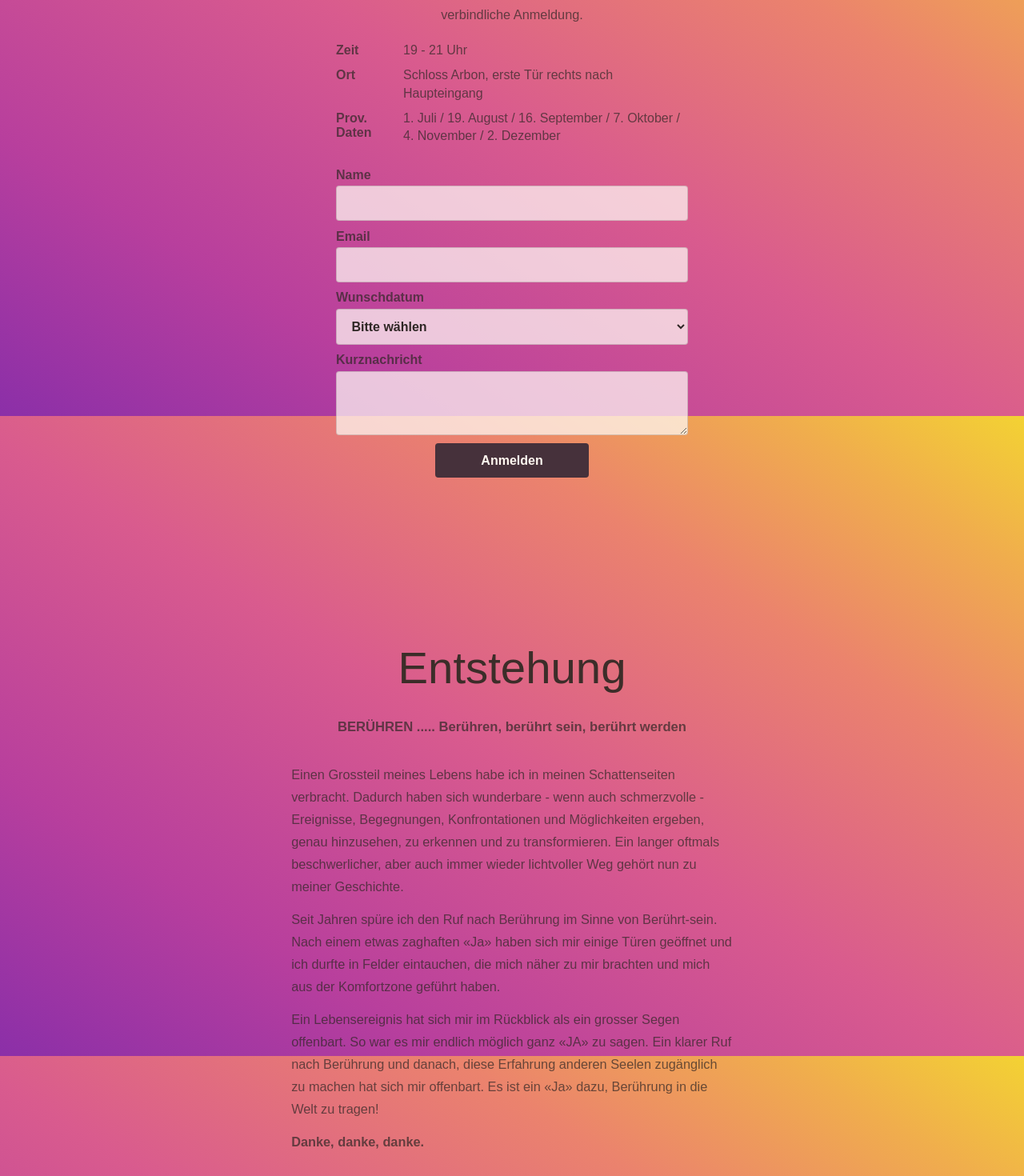
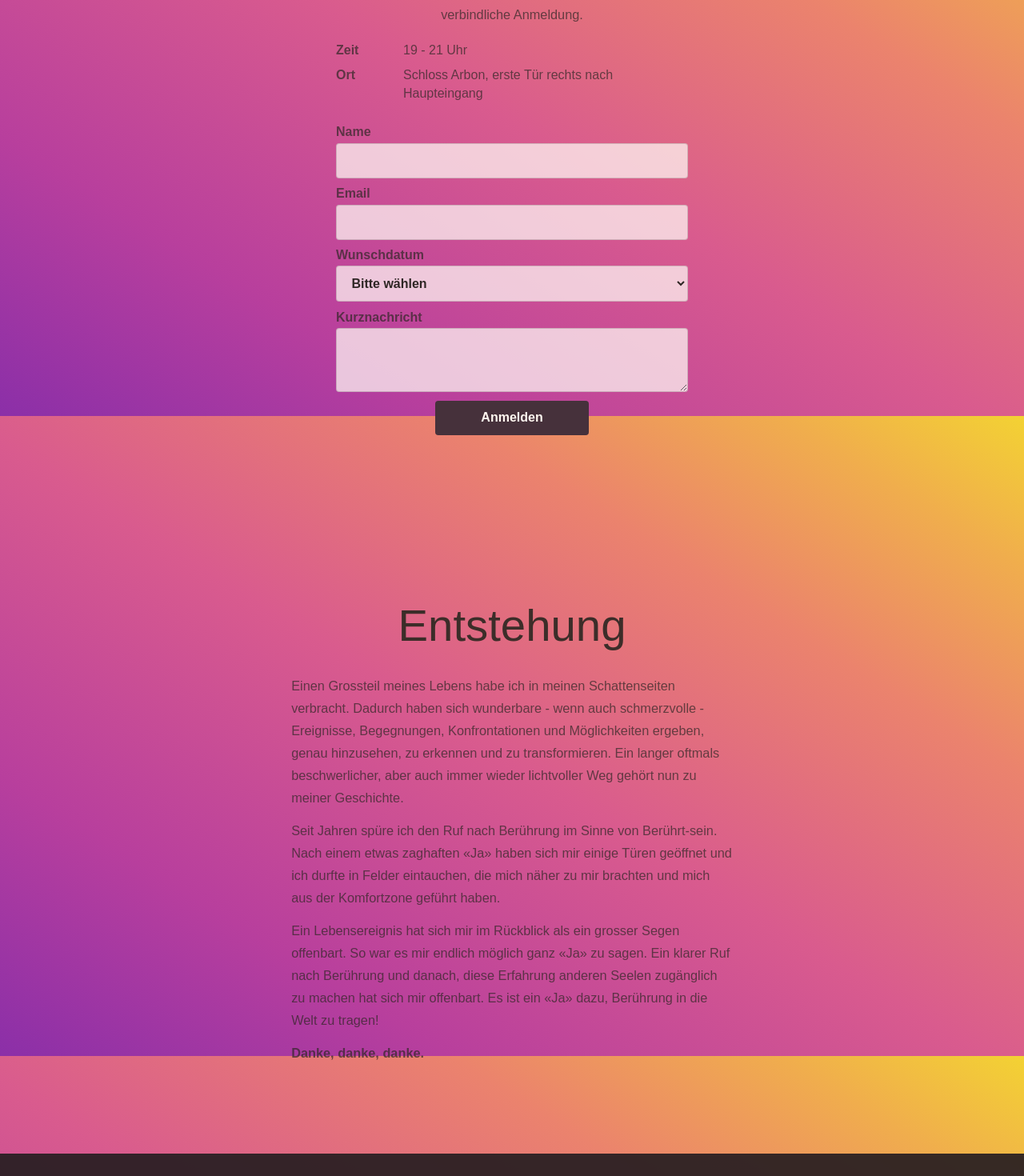
Before and after one commit to GaborElAyoubi/Podolski-site, a React (Vite) app: page / in a window 1280 px wide. Shown: the part 1880-3350 px from the top of the page at 80% size. Built offline with nearby package versions, Linux system fonts and the light colour scheme; a web font is replaced by a local one.

Commit message:
Adapt wishes from customer about text

```diff
--- a/src/content/siteContent.ts
+++ b/src/content/siteContent.ts
@@ -62,8 +62,6 @@ export const siteContent = {
       timeValue: '19 - 21 Uhr',
       locationLabel: 'Ort',
       locationValue: 'Schloss Arbon, erste Tür rechts nach Haupteingang',
-      datesLabel: 'Prov. Daten',
-      datesSelectLabel: 'Provisorisches Datum wählen',
       datesPlaceholder: 'Bitte wählen',
       options: [
         { label: '1. Juli', value: '2026-07-01' },
@@ -86,11 +84,10 @@ export const siteContent = {
   },
   about: {
     title: 'Entstehung',
-    lede: 'BERÜHREN ..... Berühren, berührt sein, berührt werden',
     paragraphs: [
       'Einen Grossteil meines Lebens habe ich in meinen Schattenseiten verbracht. Dadurch haben sich wunderbare - wenn auch schmerzvolle - Ereignisse, Begegnungen, Konfrontationen und Möglichkeiten ergeben, genau hinzusehen, zu erkennen und zu transformieren. Ein langer oftmals beschwerlicher, aber auch immer wieder lichtvoller Weg gehört nun zu meiner Geschichte.',
       'Seit Jahren spüre ich den Ruf nach Berührung im Sinne von Berührt-sein. Nach einem etwas zaghaften «Ja» haben sich mir einige Türen geöffnet und ich durfte in Felder eintauchen, die mich näher zu mir brachten und mich aus der Komfortzone geführt haben.',
-      'Ein Lebensereignis hat sich mir im Rückblick als ein grosser Segen offenbart. So war es mir endlich möglich ganz «JA» zu sagen. Ein klarer Ruf nach Berührung und danach, diese Erfahrung anderen Seelen zugänglich zu machen hat sich mir offenbart. Es ist ein «Ja» dazu, Berührung in die Welt zu tragen!',
+      'Ein Lebensereignis hat sich mir im Rückblick als ein grosser Segen offenbart. So war es mir endlich möglich ganz «Ja» zu sagen. Ein klarer Ruf nach Berührung und danach, diese Erfahrung anderen Seelen zugänglich zu machen hat sich mir offenbart. Es ist ein «Ja» dazu, Berührung in die Welt zu tragen!',
     ],
     thanks: 'Danke, danke, danke.',
   },
--- a/src/sections/About/About.tsx
+++ b/src/sections/About/About.tsx
@@ -8,8 +8,6 @@ export function About() {
     <section className="about section-shell" id="about">
       <div className="about-card section-stack">
         <h2 className="about-title section-title">{about.title}</h2>
-
-        <h3 className="about-lede">{about.lede}</h3>
 
         <div className="about-body">
           {about.paragraphs.map((paragraph) => (
--- a/src/sections/Signup/Signup.tsx
+++ b/src/sections/Signup/Signup.tsx
@@ -70,10 +70,6 @@ export function Signup() {
             <dt>{signup.details.locationLabel}</dt>
             <dd>{signup.details.locationValue}</dd>
           </div>
-          <div>
-            <dt>{signup.details.datesLabel}</dt>
-            <dd>{signup.details.options.map((date) => date.label).join(' / ')}</dd>
-          </div>
         </dl>
 
         <form
```
